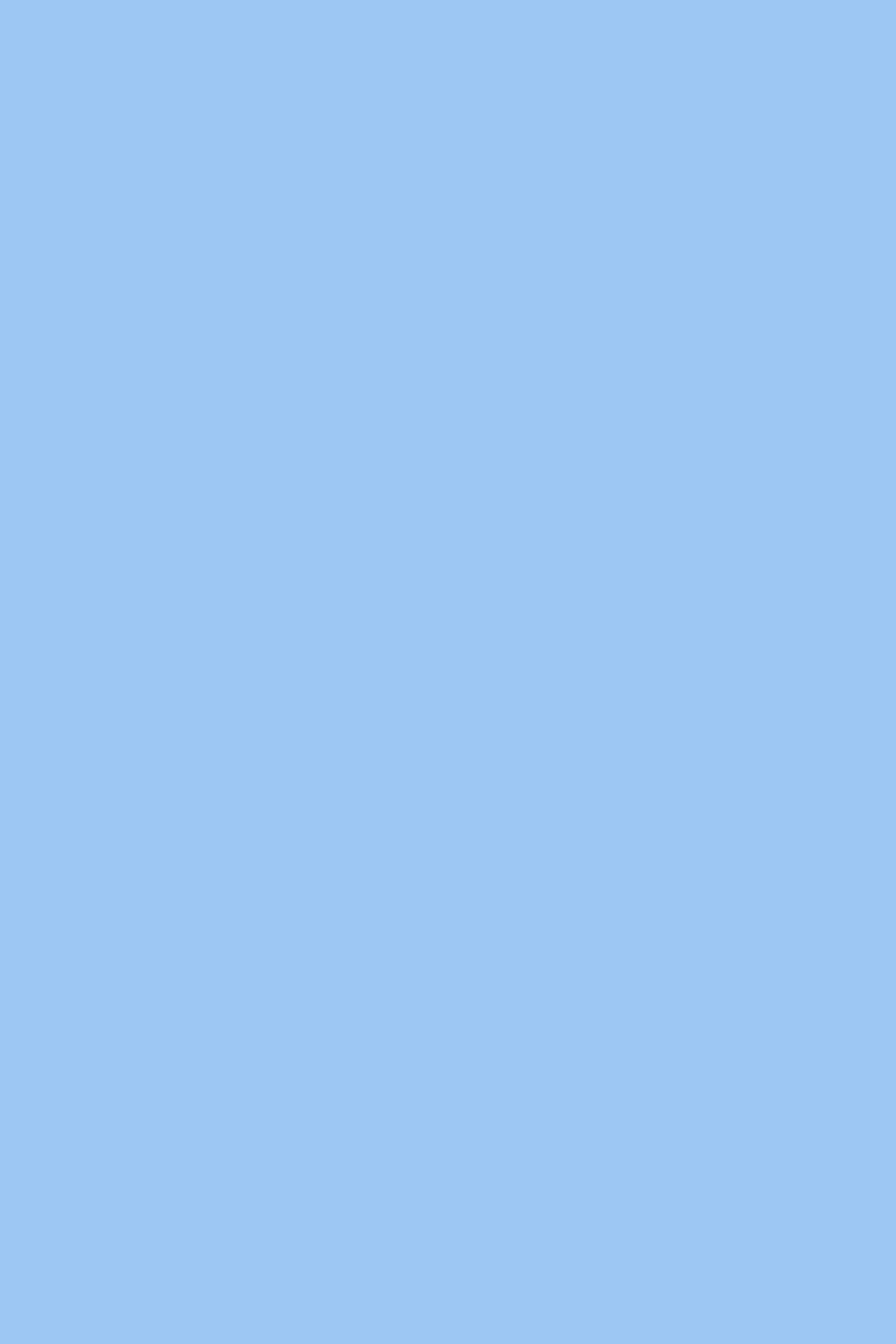
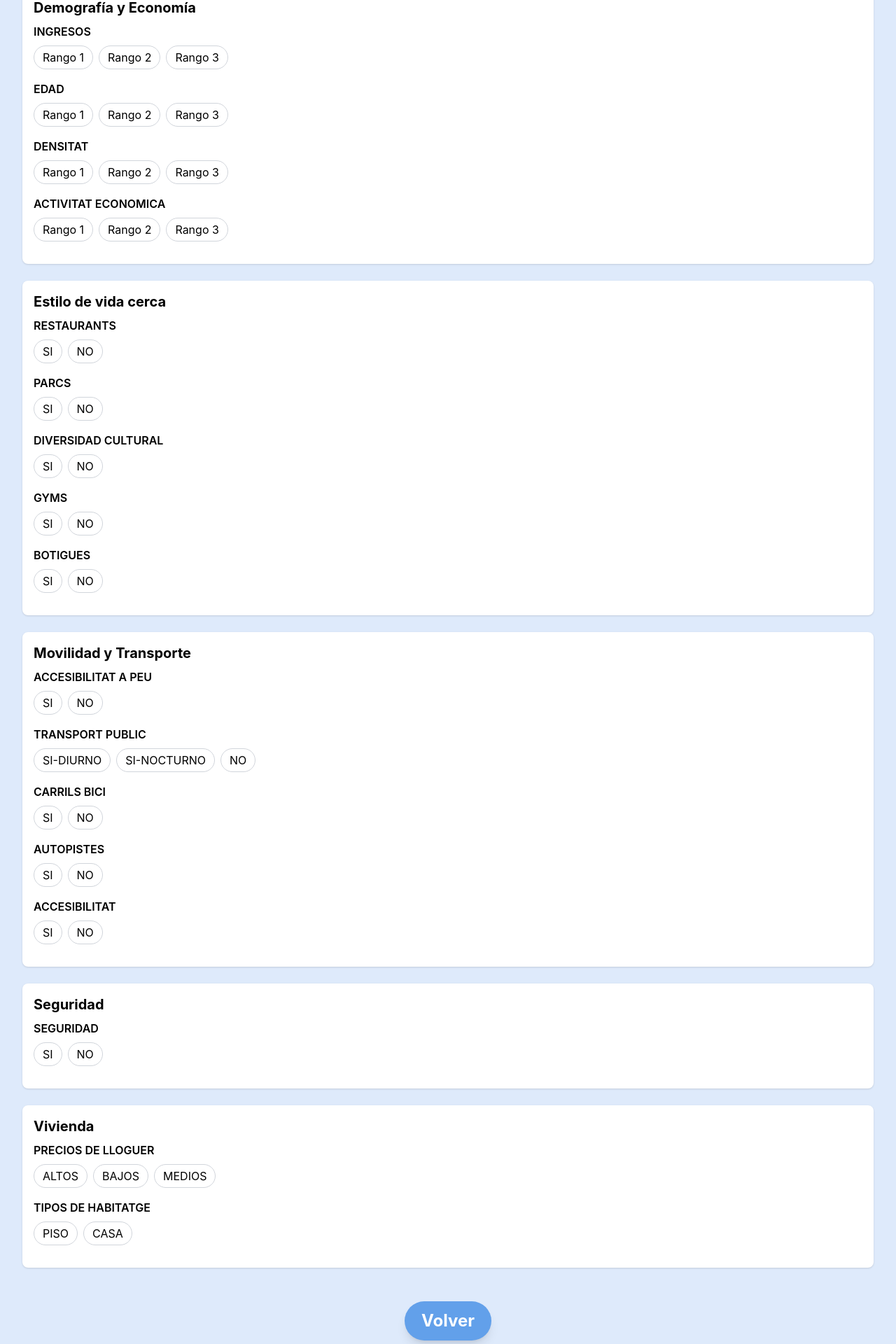
Before and after one commit to JoinedRobbin1887/Hack-EPS-ENYGM4, a React (Create React App) app in the folder frontend/joc-de-barris-front/: page /start in a window 1280 px wide. Before the commit this address had no page. Shown: the part 111-2031 px from the top of the page at 70% size. Before the commit the page ends 800 px from the top, so only its background shows below. Built offline with nearby package versions, Linux system fonts and the light colour scheme.

Commit message:
feat:Add StartPage and more things

```diff
--- a/frontend/joc-de-barris-front/src/App.js
+++ b/frontend/joc-de-barris-front/src/App.js
@@ -3,23 +3,19 @@ import { BrowserRouter as Router, Routes, Route, Link } from "react-router-dom";
 import './App.css';
 import { Header } from './components/Header';
 import { ImageSlider } from './components/ImageSlider';
-import { LogIn } from './components/LogIn';
+import { StartPage } from './components/StartPage';
 
 function App() {
   return (
     <Router>
       <Routes>
-
-        {/* Página principal */}
+        {/* Página inicial */}
         <Route
           path="/"
           element={
             <div className="relative h-screen flex items-center justify-center bg-cornflower-blue-200">
-
               <Header />
-
               <div className="relative z-10 px-4 flex flex-col items-center">
-
                 <h1 className='text-4xl md:text-6xl font-extrabold text-cornflower-blue-900 uppercase tracking-wider mb-10'>
                   THE GOOD {' '}
                   <span className='text-cornflower-blue-700'>
@@ -27,9 +23,9 @@ function App() {
                   </span>
                 </h1>
 
-                {/* Botón START que navega a Login */}
+                {/* Botón START */}
                 <div className="flex justify-center space-x-4 mb-20">
-                  <Link to="/login">
+                  <Link to="/start">
                     <button className="bg-cornflower-blue-400 hover:bg-cornflower-blue-600 text-white text-4xl font-bold py-3 px-8 transition duration-300 cursor-pointer rounded-full shadow-lg">
                       START
                     </button>
@@ -40,16 +36,13 @@ function App() {
                 <div className="w-full max-w-4xl mx-auto">
                   <ImageSlider autoPlayInterval={5000} />
                 </div>
-
               </div>
-
             </div>
           }
         />
 
-        {/* Página de login */}
-        <Route path="/login" element={<LogIn />} />
-
+        {/* Página StartPage */}
+        <Route path="/start" element={<StartPage />} />
       </Routes>
     </Router>
   );
--- /dev/null
+++ b/frontend/joc-de-barris-front/src/components/Economia.js
@@ -0,0 +1,20 @@
+// src/components/Economia.js
+import React, { useState } from "react";
+import { PreferenceSelector } from "./PreferenceSelector";
+
+export function Economia() {
+  const [ingresos, setIngresos] = useState([]);
+  const [edad, setEdad] = useState([]);
+  const [densitat, setDensitat] = useState([]);
+  const [activitat, setActivitat] = useState([]);
+
+  return (
+    <div className="w-full mb-6 p-4 bg-white rounded-lg shadow">
+      <h2 className="font-bold text-xl mb-2">Demografía y Economía</h2>
+      <PreferenceSelector label="INGRESOS" options={["Rango 1", "Rango 2", "Rango 3"]} selected={ingresos} onChange={setIngresos} />
+      <PreferenceSelector label="EDAD" options={["Rango 1", "Rango 2", "Rango 3"]} selected={edad} onChange={setEdad} />
+      <PreferenceSelector label="DENSITAT" options={["Rango 1", "Rango 2", "Rango 3"]} selected={densitat} onChange={setDensitat} />
+      <PreferenceSelector label="ACTIVITAT ECONOMICA" options={["Rango 1", "Rango 2", "Rango 3"]} selected={activitat} onChange={setActivitat} />
+    </div>
+  );
+}
--- /dev/null
+++ b/frontend/joc-de-barris-front/src/components/EstiloVida.js
@@ -0,0 +1,22 @@
+// src/components/EstiloVida.js
+import React, { useState } from "react";
+import { PreferenceSelector } from "./PreferenceSelector";
+
+export function EstiloVida() {
+  const [restaurants, setRestaurants] = useState([]);
+  const [parcs, setParcs] = useState([]);
+  const [diversidad, setDiversidad] = useState([]);
+  const [gyms, setGyms] = useState([]);
+  const [botigues, setBotigues] = useState([]);
+
+  return (
+    <div className="w-full mb-6 p-4 bg-white rounded-lg shadow">
+      <h2 className="font-bold text-xl mb-2">Estilo de vida cerca</h2>
+      <PreferenceSelector label="RESTAURANTS" options={["SI", "NO"]} selected={restaurants} onChange={setRestaurants} />
+      <PreferenceSelector label="PARCS" options={["SI", "NO"]} selected={parcs} onChange={setParcs} />
+      <PreferenceSelector label="DIVERSIDAD CULTURAL" options={["SI", "NO"]} selected={diversidad} onChange={setDiversidad} />
+      <PreferenceSelector label="GYMS" options={["SI", "NO"]} selected={gyms} onChange={setGyms} />
+      <PreferenceSelector label="BOTIGUES" options={["SI", "NO"]} selected={botigues} onChange={setBotigues} />
+    </div>
+  );
+}
--- /dev/null
+++ b/frontend/joc-de-barris-front/src/components/Habitatge.js
@@ -0,0 +1,16 @@
+// src/components/Habitatge.js
+import React, { useState } from "react";
+import { PreferenceSelector } from "./PreferenceSelector";
+
+export function Habitatge() {
+  const [precios, setPrecios] = useState([]);
+  const [tipos, setTipos] = useState([]);
+
+  return (
+    <div className="w-full mb-6 p-4 bg-white rounded-lg shadow">
+      <h2 className="font-bold text-xl mb-2">Vivienda</h2>
+      <PreferenceSelector label="PRECIOS DE LLOGUER" options={["ALTOS", "BAJOS", "MEDIOS"]} selected={precios} onChange={setPrecios} />
+      <PreferenceSelector label="TIPOS DE HABITATGE" options={["PISO", "CASA"]} selected={tipos} onChange={setTipos} />
+    </div>
+  );
+}
--- /dev/null
+++ b/frontend/joc-de-barris-front/src/components/Movilidad.js
@@ -0,0 +1,22 @@
+// src/components/Movilidad.js
+import React, { useState } from "react";
+import { PreferenceSelector } from "./PreferenceSelector";
+
+export function Movilidad() {
+  const [accesPeu, setAccesPeu] = useState([]);
+  const [transportPublic, setTransportPublic] = useState([]);
+  const [carrilsBici, setCarrilsBici] = useState([]);
+  const [autopistes, setAutopistes] = useState([]);
+  const [accesibilitat, setAccesibilitat] = useState([]);
+
+  return (
+    <div className="w-full mb-6 p-4 bg-white rounded-lg shadow">
+      <h2 className="font-bold text-xl mb-2">Movilidad y Transporte</h2>
+      <PreferenceSelector label="ACCESIBILITAT A PEU" options={["SI", "NO"]} selected={accesPeu} onChange={setAccesPeu} />
+      <PreferenceSelector label="TRANSPORT PUBLIC" options={["SI-DIURNO", "SI-NOCTURNO", "NO"]} selected={transportPublic} onChange={setTransportPublic} />
+      <PreferenceSelector label="CARRILS BICI" options={["SI", "NO"]} selected={carrilsBici} onChange={setCarrilsBici} />
+      <PreferenceSelector label="AUTOPISTES" options={["SI", "NO"]} selected={autopistes} onChange={setAutopistes} />
+      <PreferenceSelector label="ACCESIBILITAT" options={["SI", "NO"]} selected={accesibilitat} onChange={setAccesibilitat} />
+    </div>
+  );
+}
--- /dev/null
+++ b/frontend/joc-de-barris-front/src/components/PreferenceSelector.js
@@ -0,0 +1,38 @@
+// src/components/PreferenceSelector.js
+import React from "react";
+
+export function PreferenceSelector({ label, options, selected, onChange, type = "single" }) {
+  return (
+    <div className="mb-4">
+      <p className="font-semibold mb-2">{label}</p>
+      <div className="flex flex-wrap gap-2">
+        {options.map((option) => {
+          const isSelected = selected.includes(option);
+          return (
+            <button
+              key={option}
+              className={`px-3 py-1 rounded-full border transition ${
+                isSelected
+                  ? "bg-indigo-500 text-white border-indigo-500"
+                  : "bg-white text-black border-gray-300"
+              }`}
+              onClick={() => {
+                if (type === "single") {
+                  onChange([option]);
+                } else {
+                  if (isSelected) {
+                    onChange(selected.filter((o) => o !== option));
+                  } else {
+                    onChange([...selected, option]);
+                  }
+                }
+              }}
+            >
+              {option}
+            </button>
+          );
+        })}
+      </div>
+    </div>
+  );
+}
--- a/frontend/joc-de-barris-front/src/components/Recomendation.js
+++ b/frontend/joc-de-barris-front/src/components/Recomendation.js
@@ -1,26 +1,12 @@
-// src/components/Recomendacion.js
 import React from "react";
 
 export function Recomendacion({ barrios }) {
-  // barrios es un array de strings con los nombres de los barrios recomendados
-
-  if (!barrios || barrios.length === 0) {
-    return (
-      <div className="flex flex-col items-center justify-center p-8">
-        <p className="text-gray-500">No hay barrios recomendados aún.</p>
-      </div>
-    );
-  }
-
   return (
-    <div className="flex flex-col items-center justify-center p-8 bg-gray-600 rounded-lg shadow-md w-full max-w-md mx-auto">
-      <h2 className="text-2xl font-bold mb-4 text-center">Barrios recomendados</h2>
-      <ul className="space-y-2 w-full">
+    <div className="bg-white shadow-md rounded-lg p-4">
+      <h2 className="text-2xl font-bold mb-4 text-cornflower-blue-900">Barrios Recomendados</h2>
+      <ul className="list-disc list-inside space-y-2">
         {barrios.map((barrio, index) => (
-          <li
-            key={index}
-            className="p-3 bg-white rounded-lg shadow hover:bg-indigo-50 transition cursor-pointer text-center"
-          >
+          <li key={index} className="text-cornflower-blue-700 text-lg">
             {barrio}
           </li>
         ))}
--- /dev/null
+++ b/frontend/joc-de-barris-front/src/components/RecomendationPage.js
@@ -0,0 +1,28 @@
+import React from "react";
+import { Link } from "react-router-dom";
+
+export function RecomendationPage() {
+  const barriosRecomendados = ["Chamberí", "Salamanca", "Malasaña"];
+
+  return (
+    <div className="flex flex-col items-center justify-center min-h-screen bg-cornflower-blue-100 p-8">
+      <h1 className="text-4xl font-extrabold text-cornflower-blue-900 mb-8">
+        Barrios Recomendados
+      </h1>
+
+      <ul className="bg-white shadow-md rounded-lg p-4 w-full max-w-md space-y-2">
+        {barriosRecomendados.map((barrio, index) => (
+          <li key={index} className="text-cornflower-blue-700 text-lg">
+            {barrio}
+          </li>
+        ))}
+      </ul>
+
+      <Link to="/" className="mt-8">
+        <button className="bg-cornflower-blue-400 hover:bg-cornflower-blue-600 text-white text-xl font-bold py-2 px-4 rounded-full shadow-lg">
+          Volver
+        </button>
+      </Link>
+    </div>
+  );
+}
--- /dev/null
+++ b/frontend/joc-de-barris-front/src/components/Seguridad.js
@@ -0,0 +1,13 @@
+// src/components/Seguridad.js
+import React, { useState } from "react";
+import { PreferenceSelector } from "./PreferenceSelector";
+
+export function Seguridad() {
+  const [seguridad, setSeguridad] = useState([]);
+  return (
+    <div className="w-full mb-6 p-4 bg-white rounded-lg shadow">
+      <h2 className="font-bold text-xl mb-2">Seguridad</h2>
+      <PreferenceSelector label="SEGURIDAD" options={["SI", "NO"]} selected={seguridad} onChange={setSeguridad} />
+    </div>
+  );
+}
--- /dev/null
+++ b/frontend/joc-de-barris-front/src/components/StartPage.js
@@ -0,0 +1,30 @@
+// src/components/StartPage.js
+import React from "react";
+import { Link } from "react-router-dom";
+
+import { Economia } from "./Economia";
+import { EstiloVida } from "./EstiloVida";
+import { Movilidad } from "./Movilidad";
+import { Seguridad } from "./Seguridad";
+import { Habitatge } from "./Habitatge";
+
+export function StartPage() {
+  return (
+    <div className="flex flex-col items-center justify-center min-h-screen bg-cornflower-blue-100 p-8">
+      <h1 className="text-3xl font-bold mb-6 text-center">Configura tus preferencias</h1>
+
+      <Economia />
+      <EstiloVida />
+      <Movilidad />
+      <Seguridad />
+      <Habitatge />
+
+      {/* Botón Volver */}
+      <Link to="/">
+        <button className="bg-cornflower-blue-400 hover:bg-cornflower-blue-600 text-white text-2xl font-bold py-3 px-6 rounded-full shadow-lg mt-6 transition duration-300">
+          Volver
+        </button>
+      </Link>
+    </div>
+  );
+}
```
